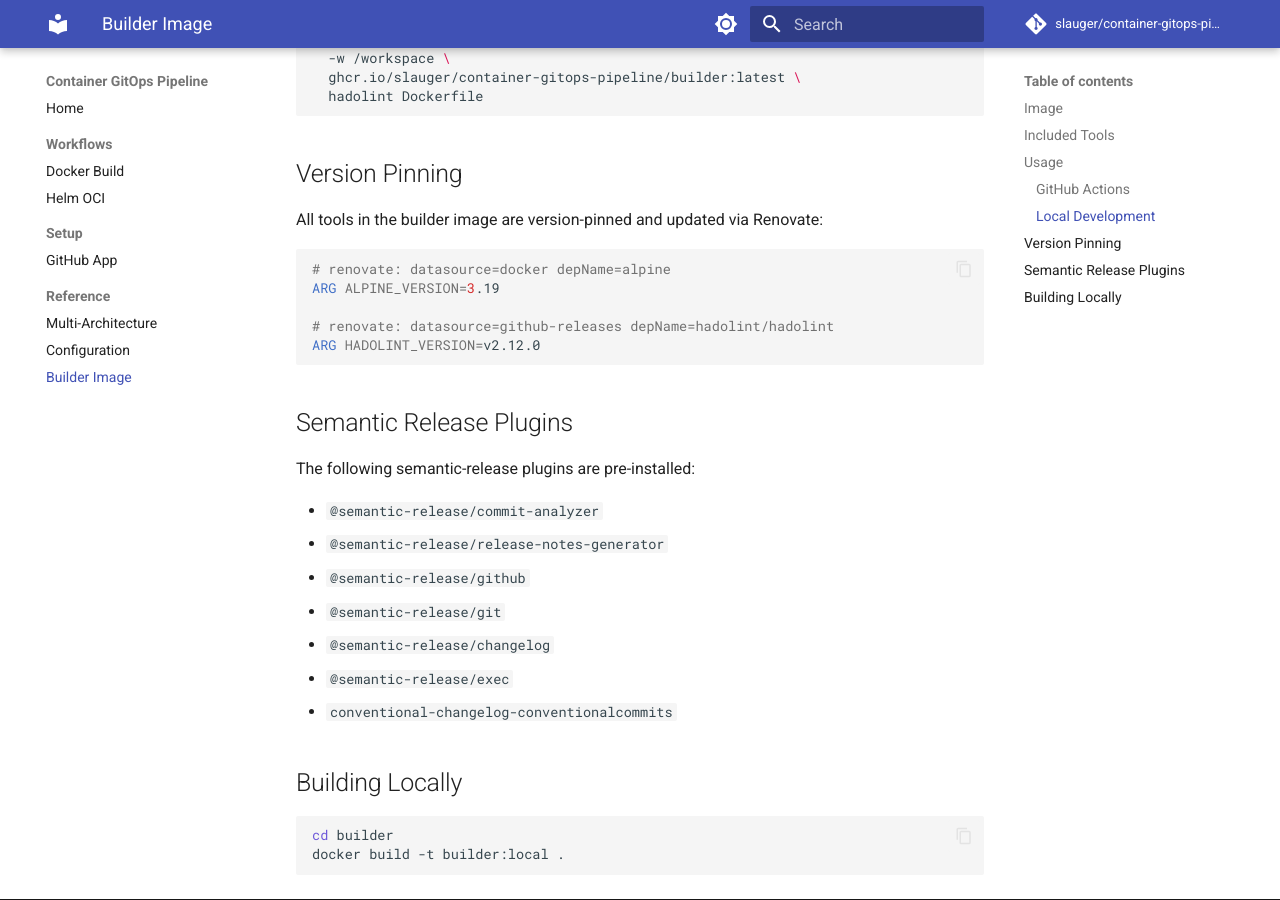
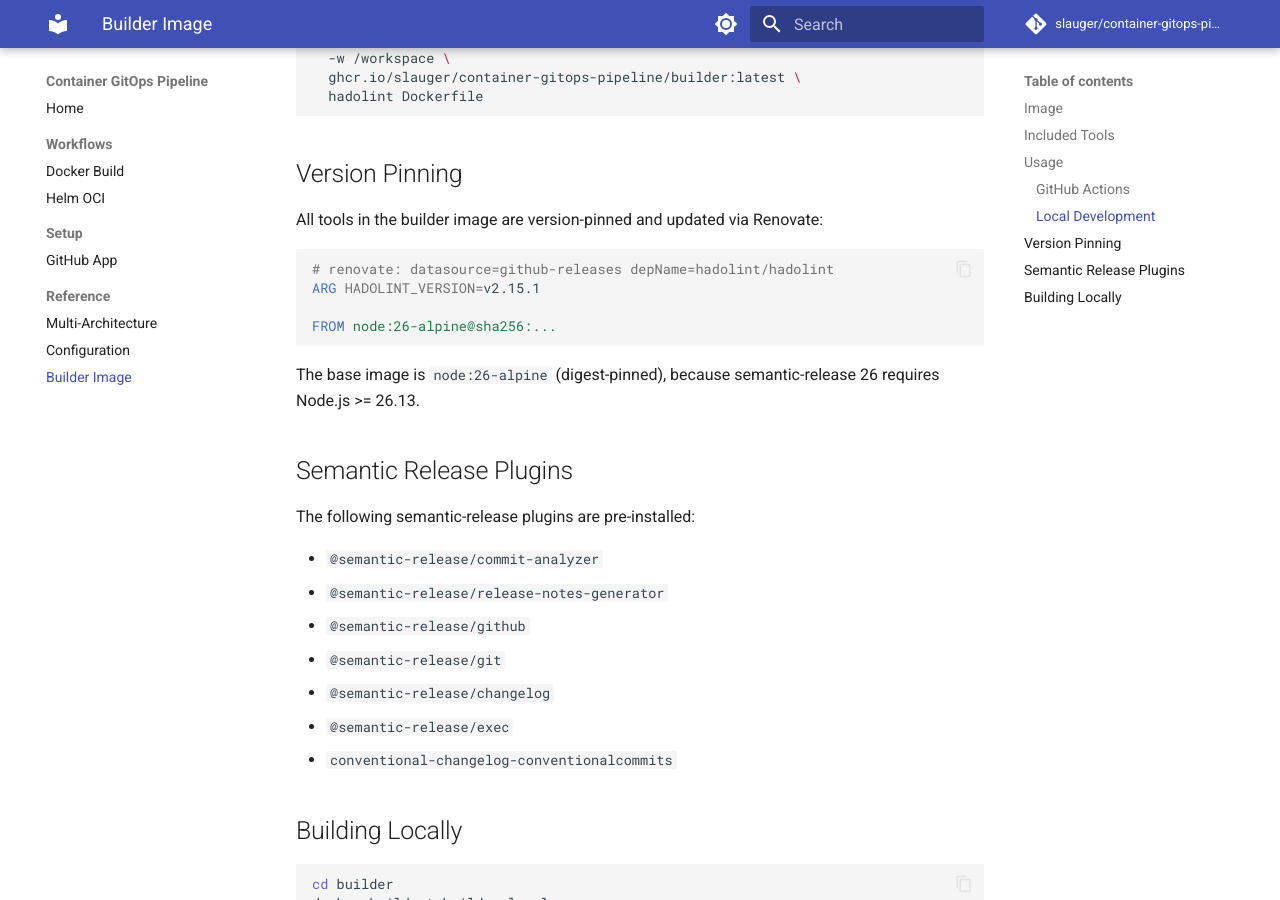
Before and after one commit to slauger/container-gitops-pipeline, an MkDocs documentation site: the page built from docs/builder.md, in a window 1280 px wide and 900 px high, scrolled down 1351 px. Built offline with MkDocs 1.6.1 and Material for MkDocs 9.7.7, drawn with Linux system fonts in a browser that asks for light colours; comment, search, counter and statistics services are not loaded.

Commit message:
fix(ci): repair release after semantic-release v26 update
The semantic-release v26 update (#49) only bumped package.json because
Renovate failed to update the lock files. npm ci therefore failed in the
builder image build, which blocked the release workflow and the builder
dev build.

- regenerate package-lock.json and builder/package-lock.json
- base the builder image on node:26-alpine (digest-pinned), because
  semantic-release 26 requires Node.js >= 26.13 and the Alpine nodejs
  package only ships Node.js 24
- drop the now unused ALPINE_VERSION Renovate custom manager
- update builder docs accordingly

````diff
--- a/docs/builder.md
+++ b/docs/builder.md
@@ -54,12 +54,13 @@ docker run -it --rm \
 All tools in the builder image are version-pinned and updated via Renovate:
 
 ```dockerfile
-# renovate: datasource=docker depName=alpine
-ARG ALPINE_VERSION=3.19
+# renovate: datasource=github-releases depName=hadolint/hadolint
+ARG HADOLINT_VERSION=v2.15.1
 
-# renovate: datasource=github-releases depName=hadolint/hadolint
-ARG HADOLINT_VERSION=v2.12.0
+FROM node:26-alpine@sha256:...
 ```
+
+The base image is `node:26-alpine` (digest-pinned), because semantic-release 26 requires Node.js >= 26.13.
 
 ## Semantic Release Plugins
 
````
Also changed, not shown: renovate.json (+0 -7 lines), 3 other files.
